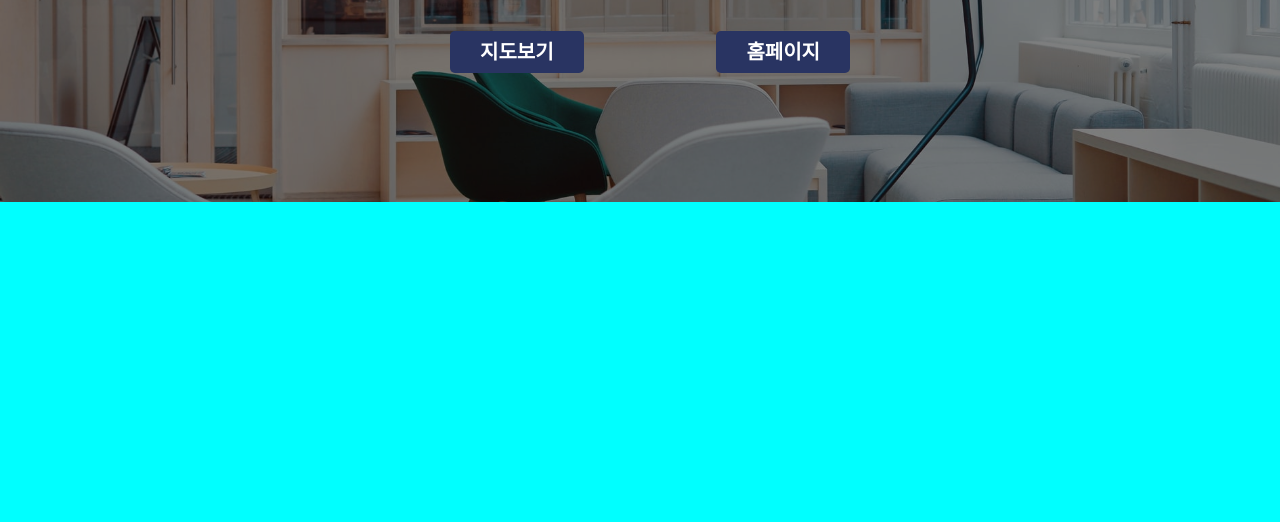
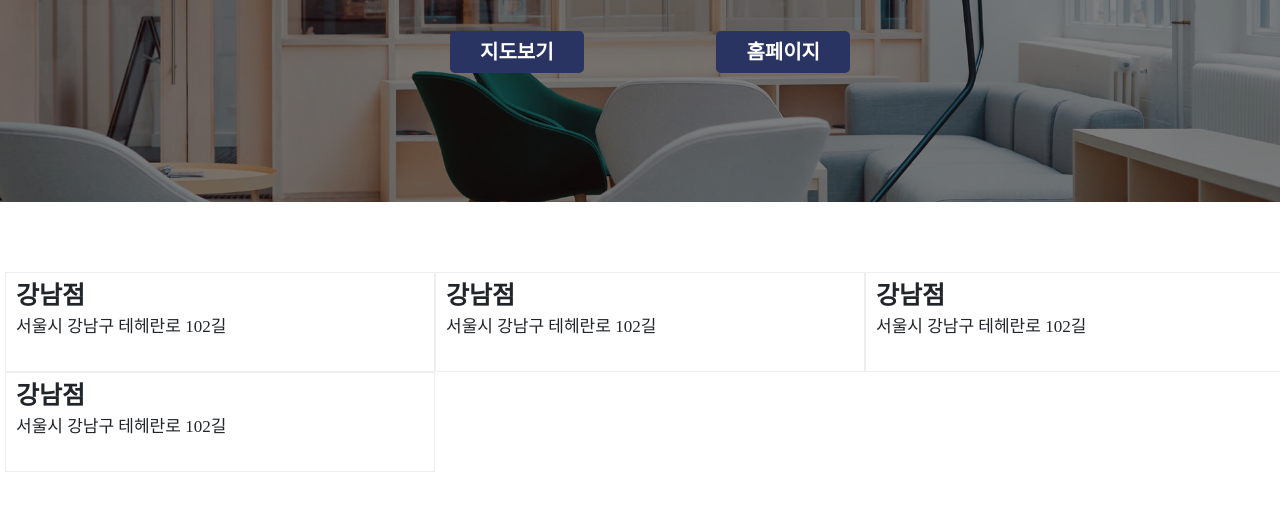
Before and after one commit to jihoon8730/05_project, a React app: page /detail/1 in a window 1280 px wide. Shown: the part 278-800 px from the top of the page. Built offline with nearby package versions, Linux system fonts and the light colour scheme.

Commit message:
ADD : 지점 리스트 test 추가

```diff
--- a/src/pages/Detail/Detail.js
+++ b/src/pages/Detail/Detail.js
@@ -19,7 +19,22 @@ const Detail = ({office}) => {
         </div>
       </div>
       <div className='places'>
-
+        <div className='place col-md-4'>
+          <p className='place-title'>강남점</p>
+          <p className='place-address'>서울시 강남구 테헤란로 102길</p>
+        </div>
+        <div className='place col-md-4'>
+          <p className='place-title'>강남점</p>
+          <p className='place-address'>서울시 강남구 테헤란로 102길</p>
+        </div>
+        <div className='place'>
+          <p className='place-title'>강남점</p>
+          <p className='place-address'>서울시 강남구 테헤란로 102길</p>
+        </div>
+        <div className='place'>
+          <p className='place-title'>강남점</p>
+          <p className='place-address'>서울시 강남구 테헤란로 102길</p>
+        </div>
       </div>
     </div>
   )
--- a/src/pages/Detail/Detail.scss
+++ b/src/pages/Detail/Detail.scss
@@ -2,7 +2,6 @@
   width: 1300px;
   margin: 0px auto;
   height: 1000px;
-  background-color: beige;
 
   .images {
     position: relative;
@@ -77,6 +76,25 @@
   .places {
     width: 1300px;
     height: 500px;
-    background-color: aqua;
+    padding-left: 5px;
+    margin-top: 70px;
+
+    .place {
+      display: inline-block;
+      width: 430px;
+      height: 100px;
+      padding-left: 10px;
+      padding-top: 10px;
+      border: 1px solid #eee;
+
+      .place-title {
+        font-size: 25px;
+        font-weight: 700;
+      }
+      .place-address {
+        margin-top: 10px;
+        font-size: 17px;
+      }
+    }
   }
 }
```
